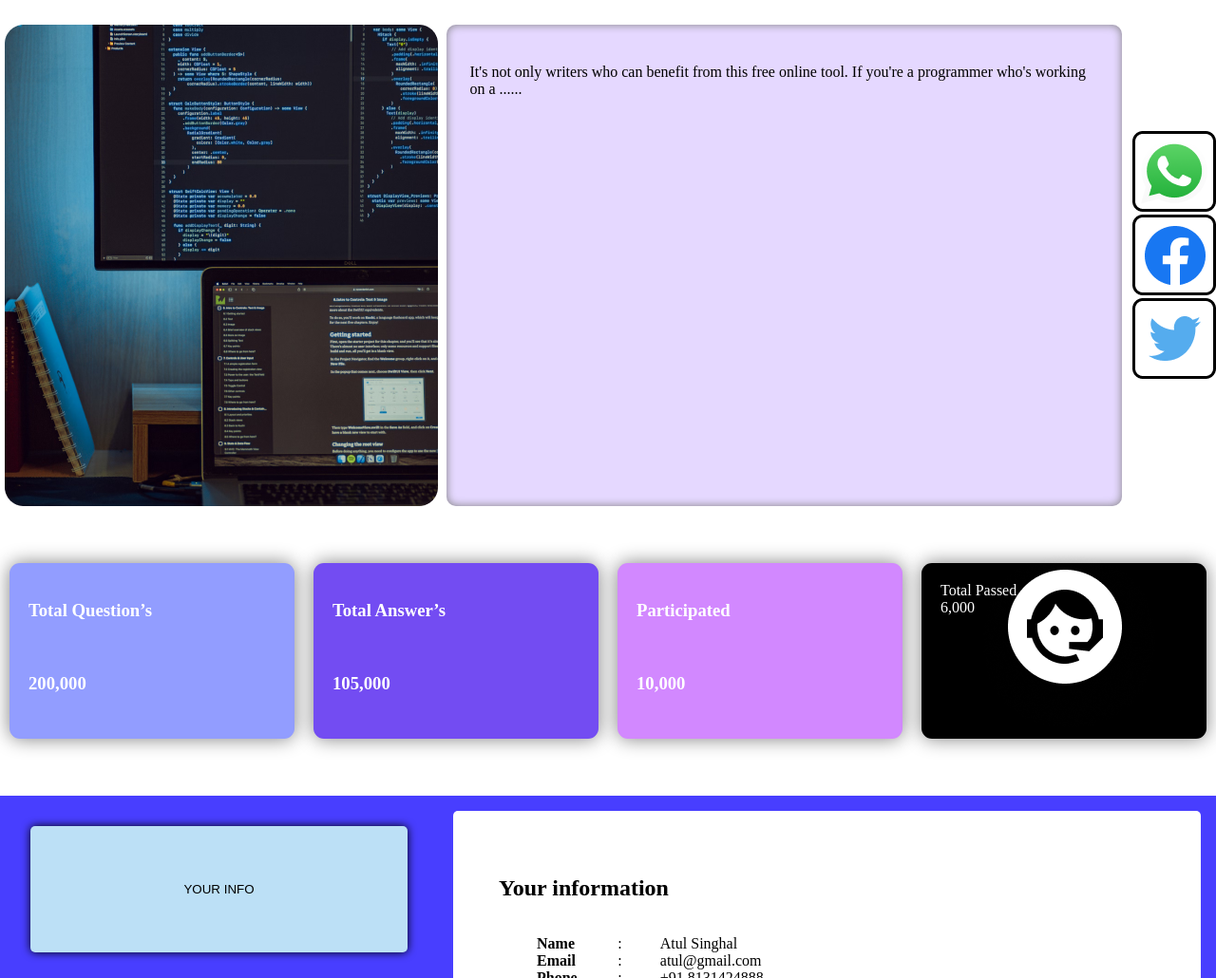
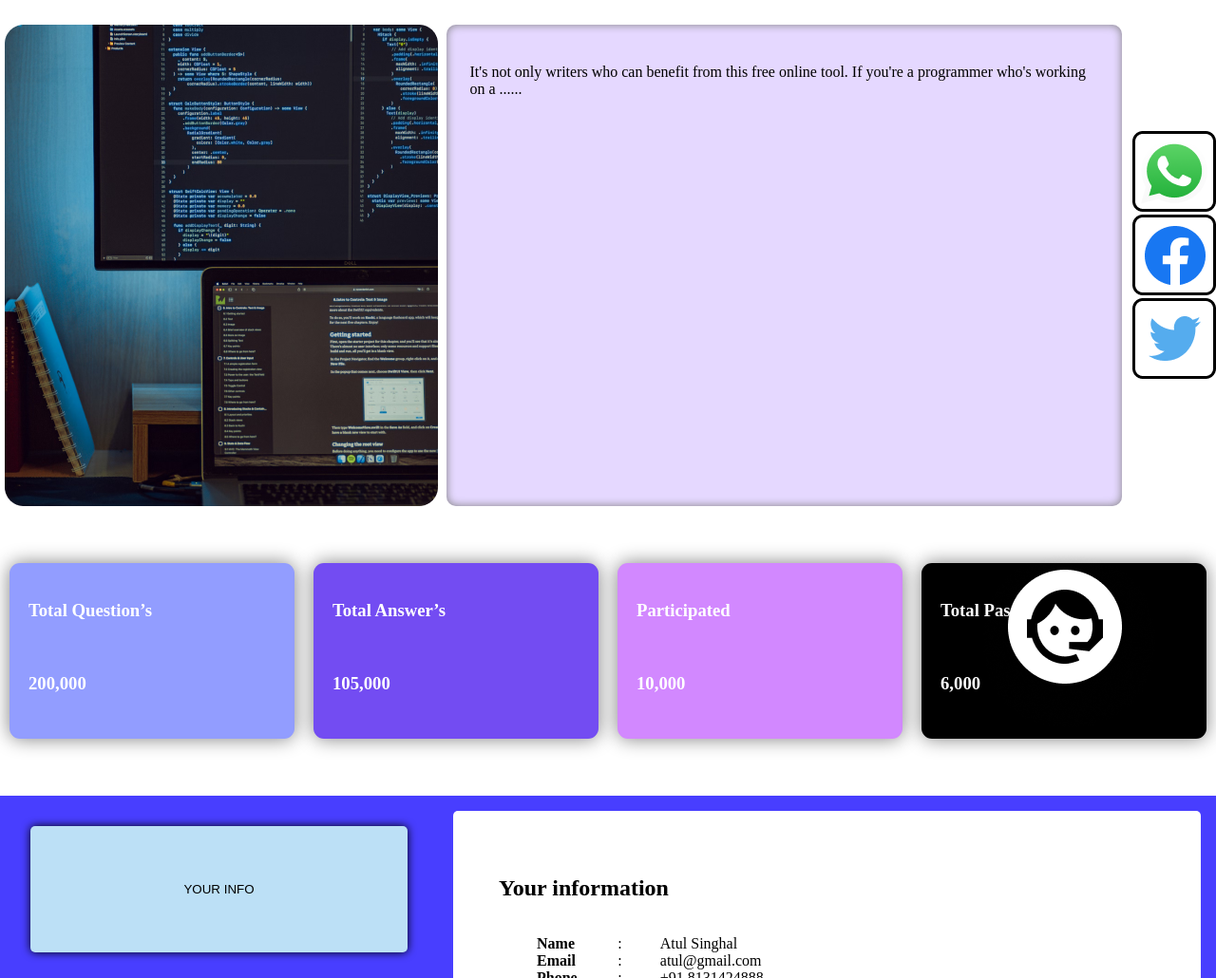
Before and after one commit to sowmya19454/microProject2, a plain HTML site: page index.html in a window 1280 px wide. Shown: the part 70-1100 px from the top of the page at 95% size. Drawn offline with Linux system fonts and the light colour scheme.

Commit message:
edited cards

```diff
--- a/index.html
+++ b/index.html
@@ -39,7 +39,7 @@
     <div class="card blue">
         <h3>Total Answer’s</h3><br><h3>105,000</h3></div>
     <div class="card lavender"><h3>Participated</h3><br><h3>10,000</h3></div>
-    <div class="card black">Total Passed<br>6,000</h3></div>
+    <div class="card black"><h3>Total Passed</h3><br><h3>6,000</h3></div>
 
 
     </div>
```
